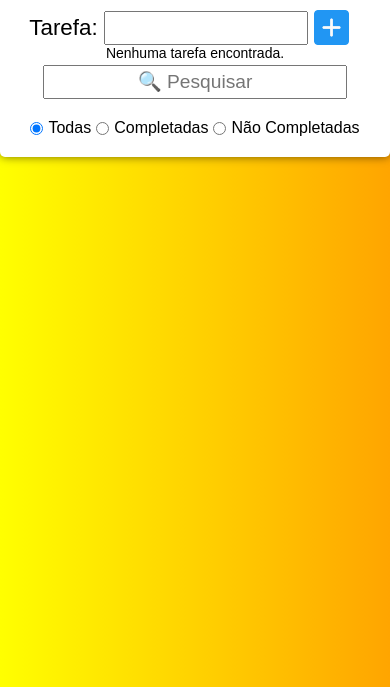
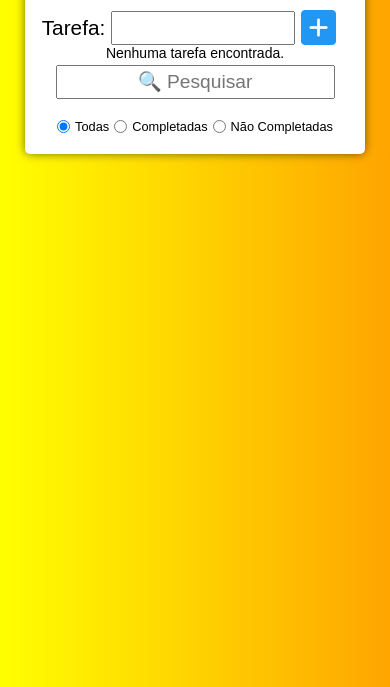
Before and after one commit to jwilianmacedo/To-Do-List, a plain HTML site: page index.html in a window 390 px wide. Shown: the part 157-844 px from the top of the page. Drawn offline with Linux system fonts and the light colour scheme.

Commit message:
Ajuste media-query

```diff
--- a/media-query.css
+++ b/media-query.css
@@ -22,7 +22,7 @@ body {
 
 main {
     height: auto;
-    width: 390px;
+    width: 340px;
     background-color: white;
     margin: auto;
     margin-top: 80px;
@@ -45,18 +45,18 @@ h1 {
 }
 
 .container-add>label {
-    font-size: 1.4em;
+    font-size: 1.3em;
 }
 
 .container-add>input {
-    width: 200px;
+    width: 180px;
     height: 30px;
     font-size: 1.2em;
 }
 
 .container-tarefa {
     height: auto;
-    width: 300px;
+    width: 275px;
     padding: 10px;
     border-radius: 3px;
     margin: 10px;
@@ -79,7 +79,7 @@ img {
   }
 
 .container-pesquisa > input {
-    width: 300px;
+    width: 275px;
     height: 30px;
     font-size: 1.2em;
     text-align: center;
@@ -101,7 +101,7 @@ img {
     flex-wrap: wrap;
     align-content: center;
     column-gap: 5px;
-    font-size: 1em;
+    font-size: 0.8em;
     margin: 20px;
 }
 
```
